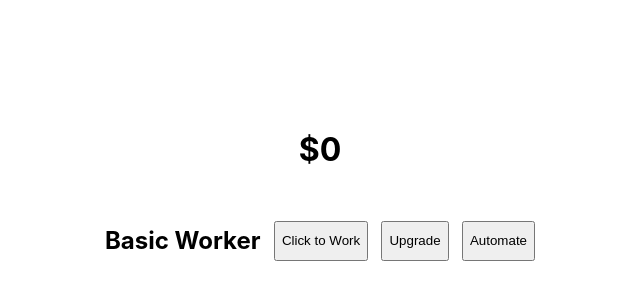
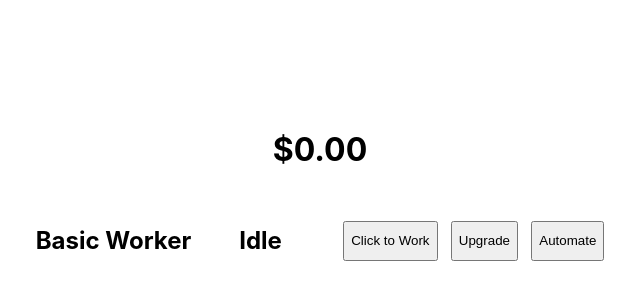
Before and after one commit to ryand67/adcap-clone, a Next.js app: page / in a window 1280 px wide. Shown: the part 200-500 px from the top of the page, without its empty margins (320-960 px from the left). Built offline with nearby package versions, Linux system fonts and the light colour scheme.

Commit message:
comments

```diff
--- a/components/Worker/worker.js
+++ b/components/Worker/worker.js
@@ -2,23 +2,42 @@ import style from './worker.module.css';
 import getProductivity from './workerUtil/getProductivity';
 import { useState } from 'react';
 
-const Worker = ({ updateScore, currentScore, productivityLevel, name, unlocked }) => {
+const Worker = ({ updateScore, currentScore, productivityLevel, name, unlocked, automatedProp }) => {
+
+    //States
+    //Productivity/score gained per action
     const [productivity, setProductivity] = useState(getProductivity(name));
+    //Status of whether or not the worker is working or idle
+    const [workStatus, setWorkStatus] = useState(false);
+    //Flag for whether the worker is automated.
+    const [automated, setAutomated] = useState(automatedProp || false);
 
+    //Works and updates score
     const work = () => {
         updateScore(currentScore + productivity);
     }
 
+    //Unlocks/buys a worker
     const buyWorker = () => {
 
     }
 
+    //Automates a worker
+    const automate = () => {
+        setAutomated(true);
+    }
+
     return (
         <div className={style.worker}>
+            {/* Name */}
             <h2>{name}</h2>
-            {unlocked ? <button onClick={work}>Click to Work</button> : <button onClick={buyWorker}>Purchase Worker</button>}
+            {/* Checks status and if they're working displays that the worker is working or idle */}
+            <h2 className={style.status}>{workStatus ? 'Working' : 'Idle'}</h2>
+            {/* Checks if the worker is unlocked, and whether it's automated and displays the appropriate buttons */}
+            {unlocked ? (automated ? <h2>Automated</h2> : <button onClick={work}>Click to Work</button>) : <button onClick={buyWorker}>Purchase Worker</button>}
+            {/* Upgrade button */}
             <button>Upgrade</button>
-            <button>Automate</button>
+            {automated ? <></> : <button onClick={automate}>Automate</button>}
         </div>
     )
 }
--- a/components/Worker/worker.module.css
+++ b/components/Worker/worker.module.css
@@ -10,3 +10,7 @@
     margin-left: 1em;
     height: 3em;
 }
+
+.status {
+    margin: 0 2em;
+}
--- a/pages/index.js
+++ b/pages/index.js
@@ -1,15 +1,17 @@
-import Head from 'next/head'
 import styles from '../styles/Home.module.css'
 import Worker from '../components/Worker/worker';
 import { useState } from 'react';
 
 export default function Home() {
+  //Total score
   const [testScore, setScore] = useState(0);
 
   return (
     <div className={styles.container}>
-      <h1>${testScore}</h1>
-      <Worker currentScore={testScore} updateScore={setScore} productivityLevel={1} unlocked={true} name="Basic Worker" price={0} />
+      {/* display score */}
+      <h1>${testScore.toFixed(2)}</h1>
+      {/* Worker components */}
+      <Worker currentScore={testScore} updateScore={setScore} productivityLevel={1} unlocked={true} name="Basic Worker" price={0} automatedProp={false} />
     </div>
   )
 }
```
